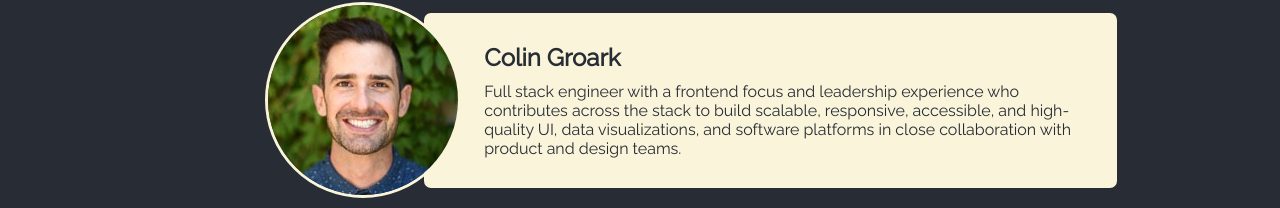
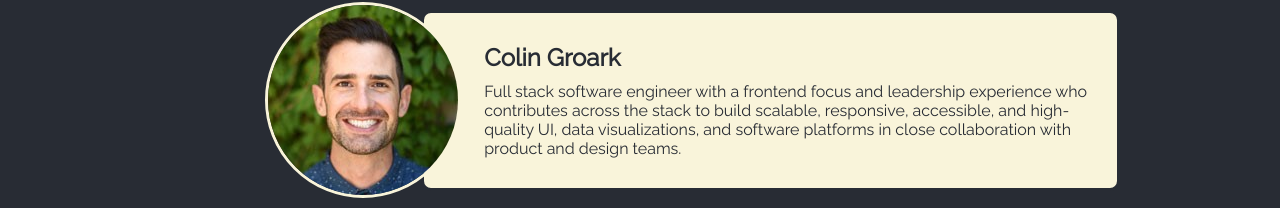
Before and after one commit to cgroark/portfolio2025, a React (Create React App) app: page /about in a window 1280 px wide. Shown: the part 216-424 px from the top of the page. Built offline with nearby package versions, Linux system fonts and the light colour scheme.

Commit message:
resume and exp tweaks

```diff
--- a/src/views/About.js
+++ b/src/views/About.js
@@ -1,7 +1,7 @@
 import styled from 'styled-components';
 import { DownloadIcon, ChatsCircleIcon, CodeIcon, CloudCheckIcon, FinnTheHumanIcon } from "@phosphor-icons/react";
 import groark from '../assets/groark.jpeg';
-import groarkResume from '../assets/Groark_Colin_resume-2025.pdf';
+import groarkResume from '../assets/Groark_Colin-resume-2025.pdf';
 
 const AboutContainer = styled.div`
   max-width: 960px;
@@ -101,7 +101,7 @@ function About() {
                 <h2 style={{ margin: '0 0 10px 0' }}>
                   Colin Groark
                 </h2>
-                <p style={{ margin: '0' }}>Full stack engineer with a frontend focus and leadership experience who contributes across the stack to build scalable, responsive, accessible, and high-quality UI, data visualizations, and software platforms in close collaboration with product and design teams.</p>
+                <p style={{ margin: '0' }}>Full stack software engineer with a frontend focus and leadership experience who contributes across the stack to build scalable, responsive, accessible, and high-quality UI, data visualizations, and software platforms in close collaboration with product and design teams.</p>
               </ProfileText>
             </Card>
           </ProfileContainer>
--- a/src/views/Contact.js
+++ b/src/views/Contact.js
@@ -1,5 +1,5 @@
 import { GithubLogoIcon, LinkedinLogoIcon, PaperPlaneTiltIcon, DownloadIcon } from "@phosphor-icons/react";
-import groarkResume from '../assets/Groark_Colin_resume-2025.pdf';
+import groarkResume from '../assets/Groark_Colin-resume-2025.pdf';
 import styled from 'styled-components';
 
 const ContactContainer = styled.div`
```
Also changed, not shown: 2 other files (tests, documents, lock files or other folders).
